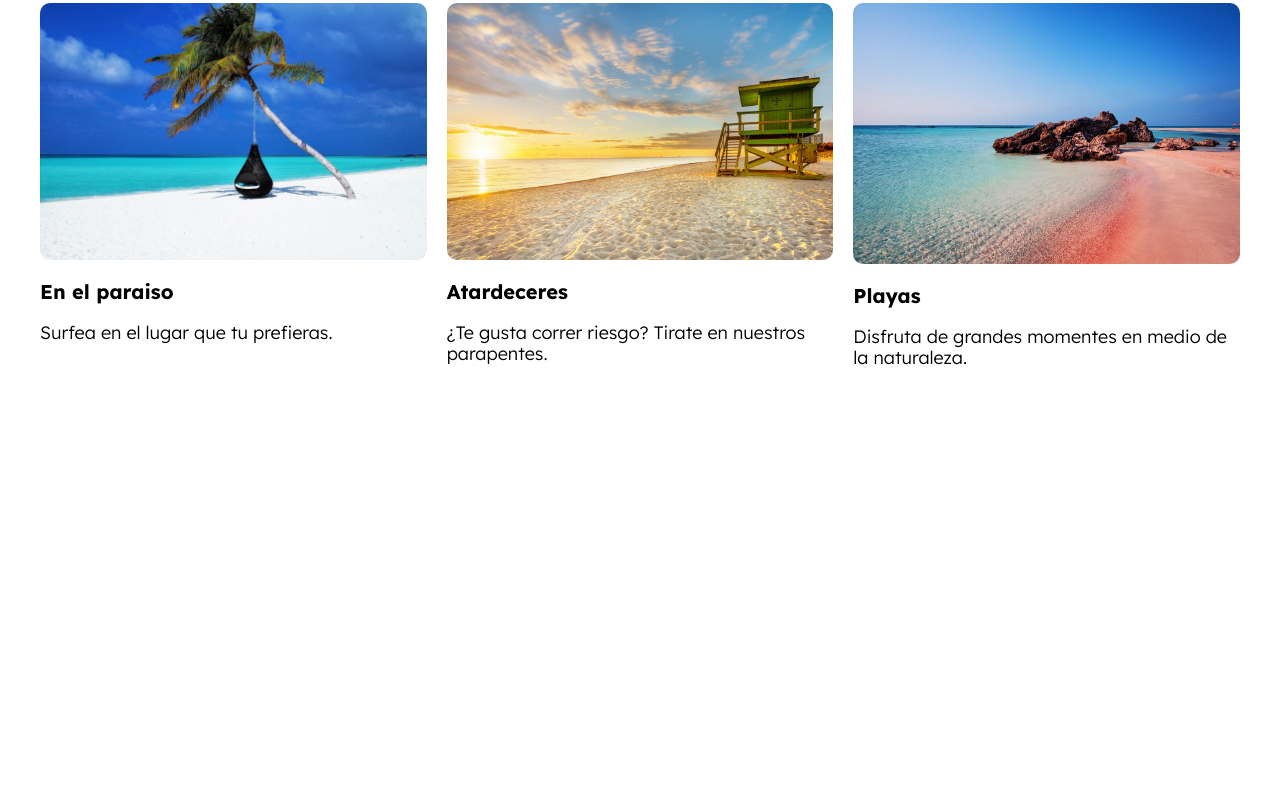
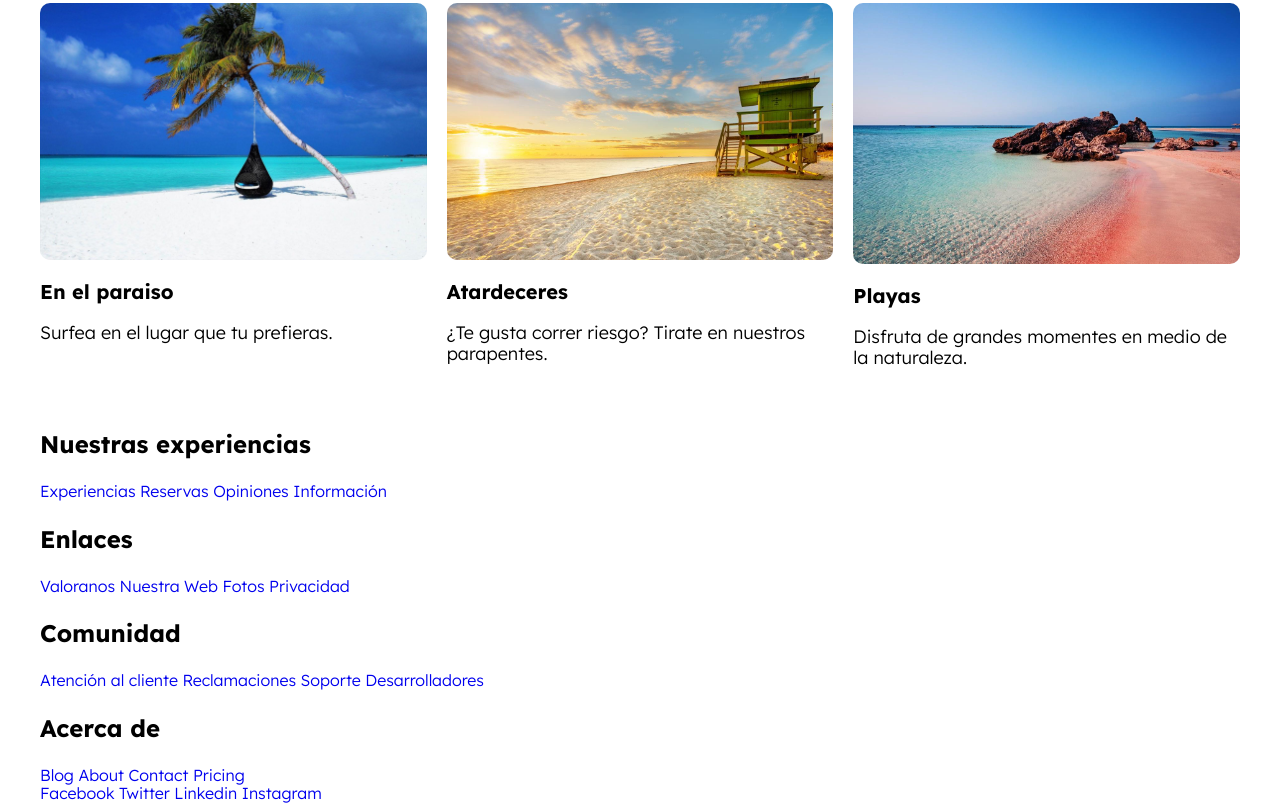
Before and after one commit to topgirl2410/Air-SCSS, a website: page index.html in a window 1280 px wide. Shown: the part 2268-3071 px from the top of the page. Before the commit the page ends 2674 px from the top, so only its background shows below. Drawn offline with nearby package versions, Linux system fonts and the light colour scheme.

Commit message:
finalizando proyecto

```diff
--- a/index.html
+++ b/index.html
@@ -221,10 +221,72 @@
                 </p>
                 <p class="experiencia__descripcion">Disfruta de grandes momentes en medio de la naturaleza.</p>
             </div> <!-- .experiencia -->
-
-
         </div>
     </main>
+
+    <footer class="footer">
+        <div class="footer__grid contenedor">
+
+            <div class="footer__widget">
+                <h3 class="footer__heading">
+                    Nuestras experiencias
+                </h3>
+                <nav class="footer__navegacion">
+                    <a class="footer__enlace" href="#">Experiencias</a>
+                    <a class="footer__enlace" href="#">Reservas</a>
+                    <a class="footer__enlace" href="#">Opiniones</a>
+                    <a class="footer__enlace" href="#">Información</a>
+                </nav>
+            </div>
+            <!--.__widget-->
+
+            <div class="footer__widget">
+                <h3 class="footer__heading">
+                    Enlaces
+                </h3>
+                <a class="footer__enlace" href="#">Valoranos</a>
+                <a class="footer__enlace" href="#">Nuestra Web</a>
+                <a class="footer__enlace" href="#">Fotos</a>
+                <a class="footer__enlace" href="#">Privacidad</a>
+            </div>
+            <!--.__widget-->
+
+            <div class="footer__widget">
+                <h3 class="footer__heading">
+                    Comunidad
+                </h3>
+                <nav class="footer__navegacion">
+                    <a class="footer__enlace" href="#">Atención al cliente</a>
+                    <a class="footer__enlace" href="#">Reclamaciones</a>
+                    <a class="footer__enlace" href="#">Soporte</a>
+                    <a class="footer__enlace" href="#">Desarrolladores</a>
+                </nav>
+            </div>
+            <!--.__widget-->
+
+            <div class="footer__widget">
+                <h3 class="footer__heading">
+                    Acerca de
+                </h3>
+                <nav class="footer__navegacion">
+                    <a class="footer__enlace" href="#">Blog</a>
+                    <a class="footer__enlace" href="#">About</a>
+                    <a class="footer__enlace" href="#">Contact</a>
+                    <a class="footer__enlace" href="#">Pricing</a>
+                </nav>
+            </div>
+            <!--.__widget-->
+        </div>
+
+        <div class="footer__barra contenedor">
+            <nav class="footer__navegacion">
+                <a class="footer__enlace footer__enlace--barra" href="https://www.facebook.com/">Facebook</a>
+                <a class="footer__enlace footer__enlace--barra" href="https://twitter.com/">Twitter</a>
+                <a class="footer__enlace footer__enlace--barra" href="https://www.linkedin.com">Linkedin</a>
+                <a class="footer__enlace footer__enlace--barra" href="https://www.instagram.com">Instagram</a>
+            </nav>
+        </div>
+    </footer>
 </body>
 
 </html>
```
